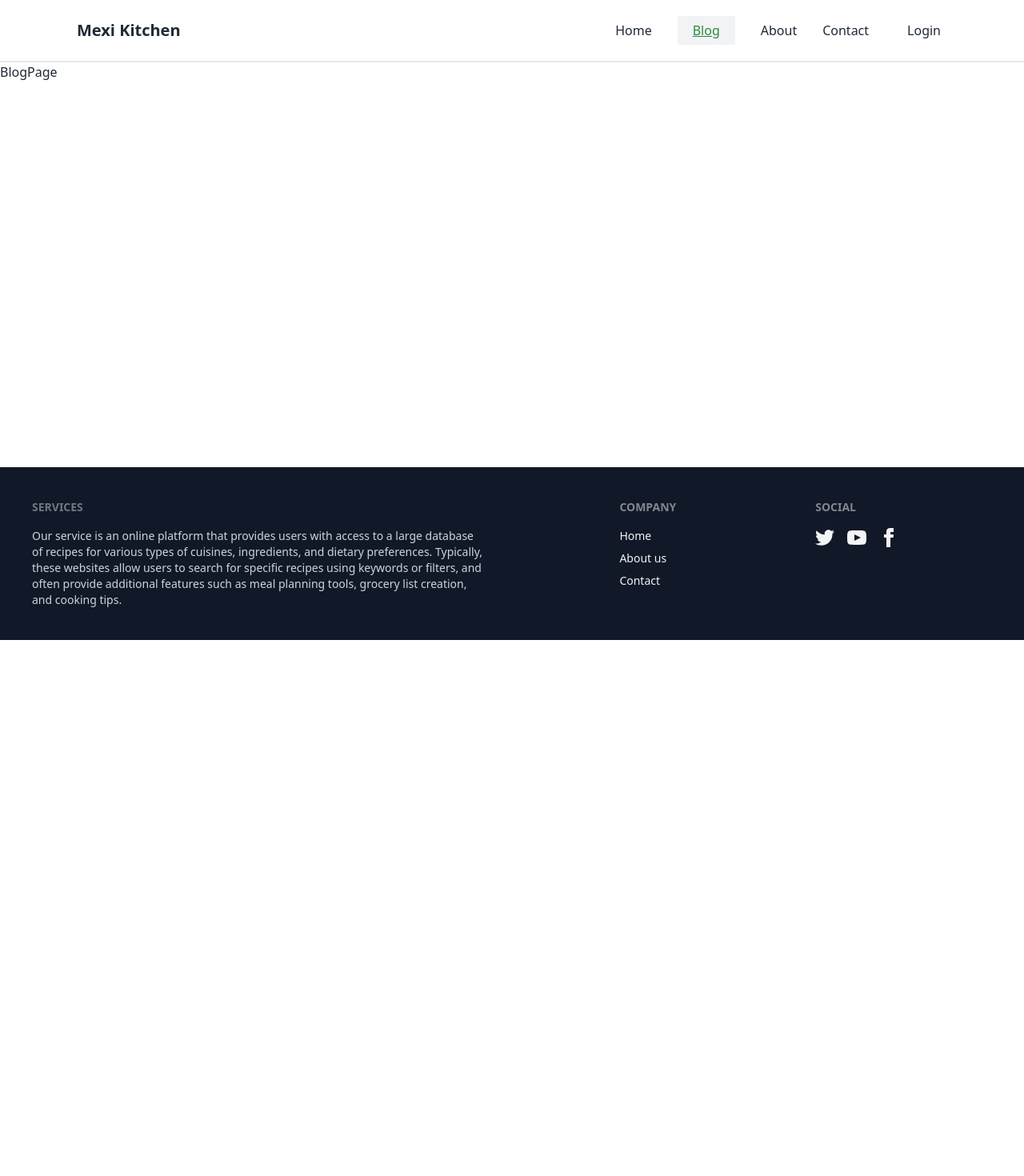
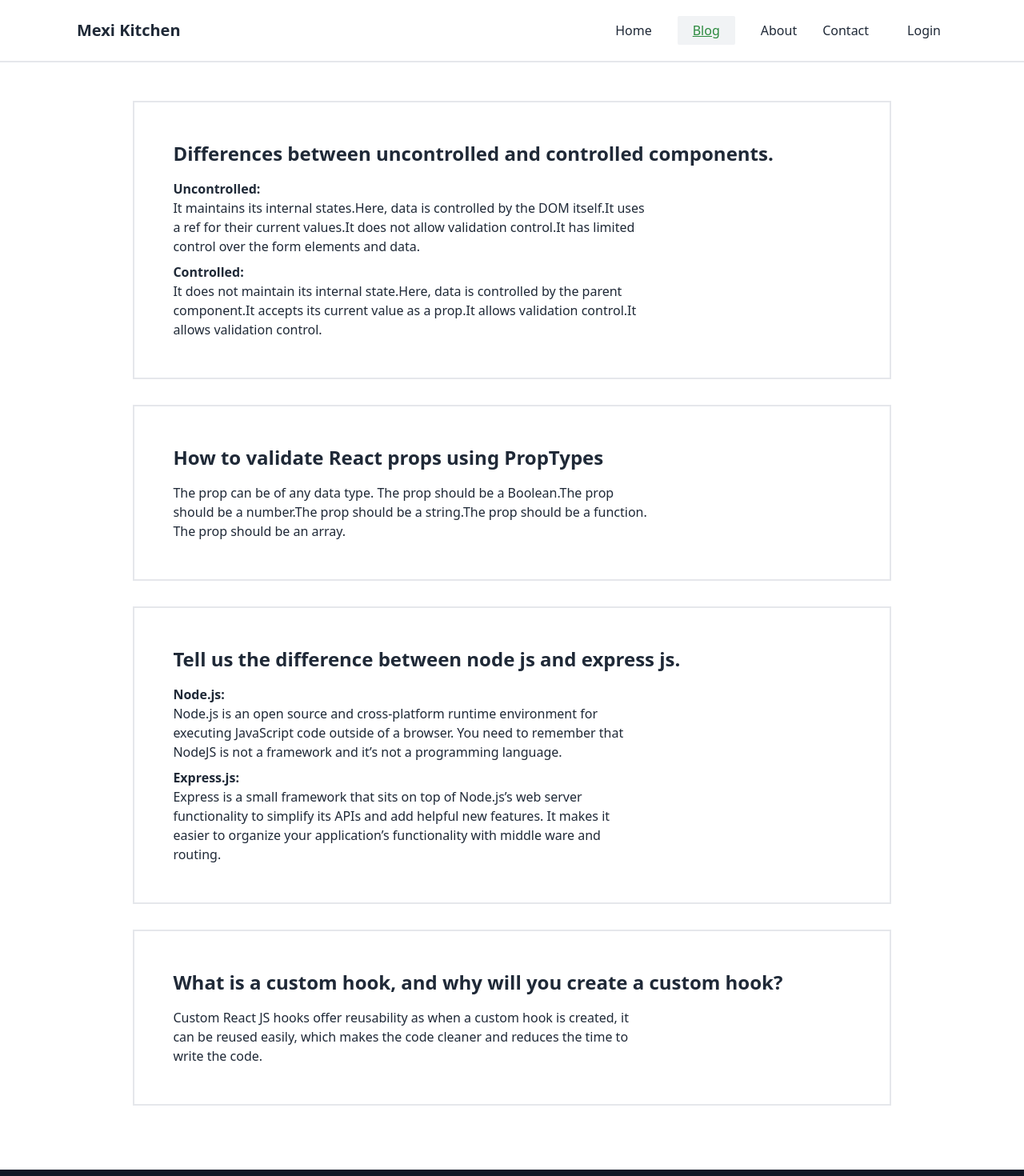
Before and after one commit to Jobayer98/b7a10-chef-recipe-hunter-client-side-Jobayer98, a React (Vite) app: page /blog in a window 1280 px wide. Shown: the top 1470 px of the page at 80% size. Before the commit the page ends 800 px from the top, so only its background shows below. Built offline with nearby package versions, Linux system fonts and the light colour scheme; no server answers.

Commit message:
add bolg section

```diff
--- a/src/components/Chefs/ChefDetails.jsx
+++ b/src/components/Chefs/ChefDetails.jsx
@@ -43,7 +43,7 @@ const ChefDetails = () => {
       </div>
 
       {/* chef recipes */}
-      <div className="grid grid-cols-2 gap-12 justify-items-center mx-12">
+      <div className="grid grid-cols-2 gap-16 justify-items-center mx-16">
         {data.recipes.map((recipe) => (
           <DetailsCard key={recipe.id} recipe={recipe} />
         ))}
--- a/src/pages/Blog.jsx
+++ b/src/pages/Blog.jsx
@@ -1,5 +1,69 @@
 const BlogPage = () => {
-  return <div>BlogPage</div>;
+  return (
+    <div className="m-12 flex flex-col items-center">
+      <div className="p-12 border-2 mb-8 w-[80%]">
+        <h2 className="text-2xl font-semibold mb-4">
+          Differences between uncontrolled and controlled components.
+        </h2>
+        <div>
+          <span className="font-semibold">Uncontrolled: </span>
+          <p className="max-w-[70%]">
+            It maintains its internal states.Here, data is controlled by the DOM
+            itself.It uses a ref for their current values.It does not allow
+            validation control.It has limited control over the form elements and
+            data.
+          </p>
+          <span className="font-semibold mt-2 block">Controlled: </span>
+          <p className="max-w-[70%]">
+            It does not maintain its internal state.Here, data is controlled by
+            the parent component.It accepts its current value as a prop.It
+            allows validation control.It allows validation control.
+          </p>
+        </div>
+      </div>
+      <div className="p-12 border-2 mb-8 w-[80%]">
+        <h2 className="text-2xl font-semibold mb-4">
+          How to validate React props using PropTypes
+        </h2>
+        <p className="max-w-[70%]">
+          The prop can be of any data type. The prop should be a Boolean.The
+          prop should be a number.The prop should be a string.The prop should be
+          a function. The prop should be an array.
+        </p>
+      </div>
+      <div className="p-12 border-2 mb-8 w-[80%]">
+        <h2 className="text-2xl font-semibold mb-4">
+          Tell us the difference between node js and express js.
+        </h2>
+        <div>
+          <span className="font-semibold">Node.js: </span>
+          <p className="max-w-[70%]">
+            Node.js is an open source and cross-platform runtime environment for
+            executing JavaScript code outside of a browser. You need to remember
+            that NodeJS is not a framework and it’s not a programming language.
+          </p>
+
+          <span className="font-semibold mt-2 block">Express.js: </span>
+          <p className="max-w-[70%]">
+            Express is a small framework that sits on top of Node.js’s web
+            server functionality to simplify its APIs and add helpful new
+            features. It makes it easier to organize your application’s
+            functionality with middle ware and routing.
+          </p>
+        </div>
+      </div>
+      <div className="p-12 border-2 mb-8 w-[80%]">
+        <h2 className="text-2xl font-semibold mb-4">
+          What is a custom hook, and why will you create a custom hook?
+        </h2>
+        <p className="max-w-[70%]">
+          Custom React JS hooks offer reusability as when a custom hook is
+          created, it can be reused easily, which makes the code cleaner and
+          reduces the time to write the code.
+        </p>
+      </div>
+    </div>
+  );
 };
 
 export default BlogPage;
```
